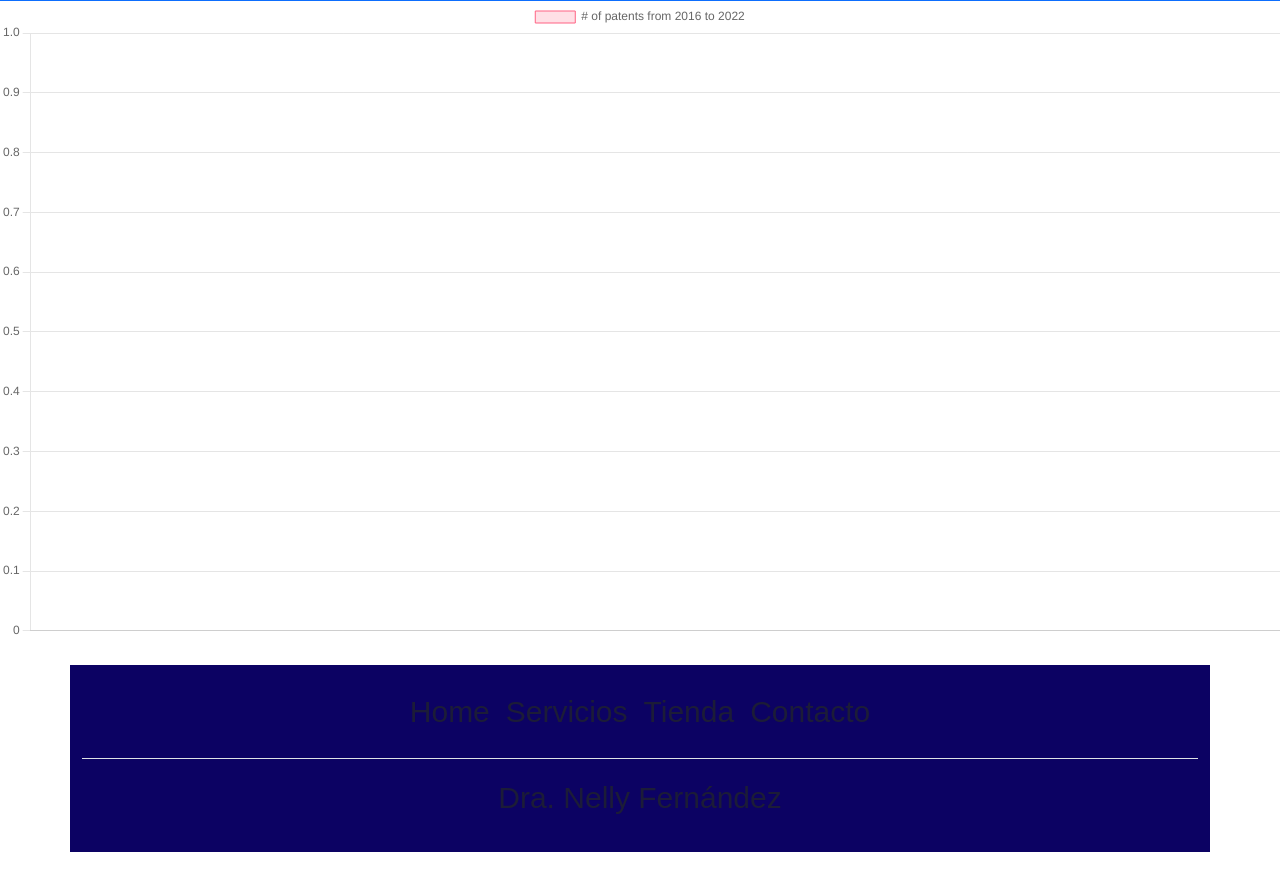
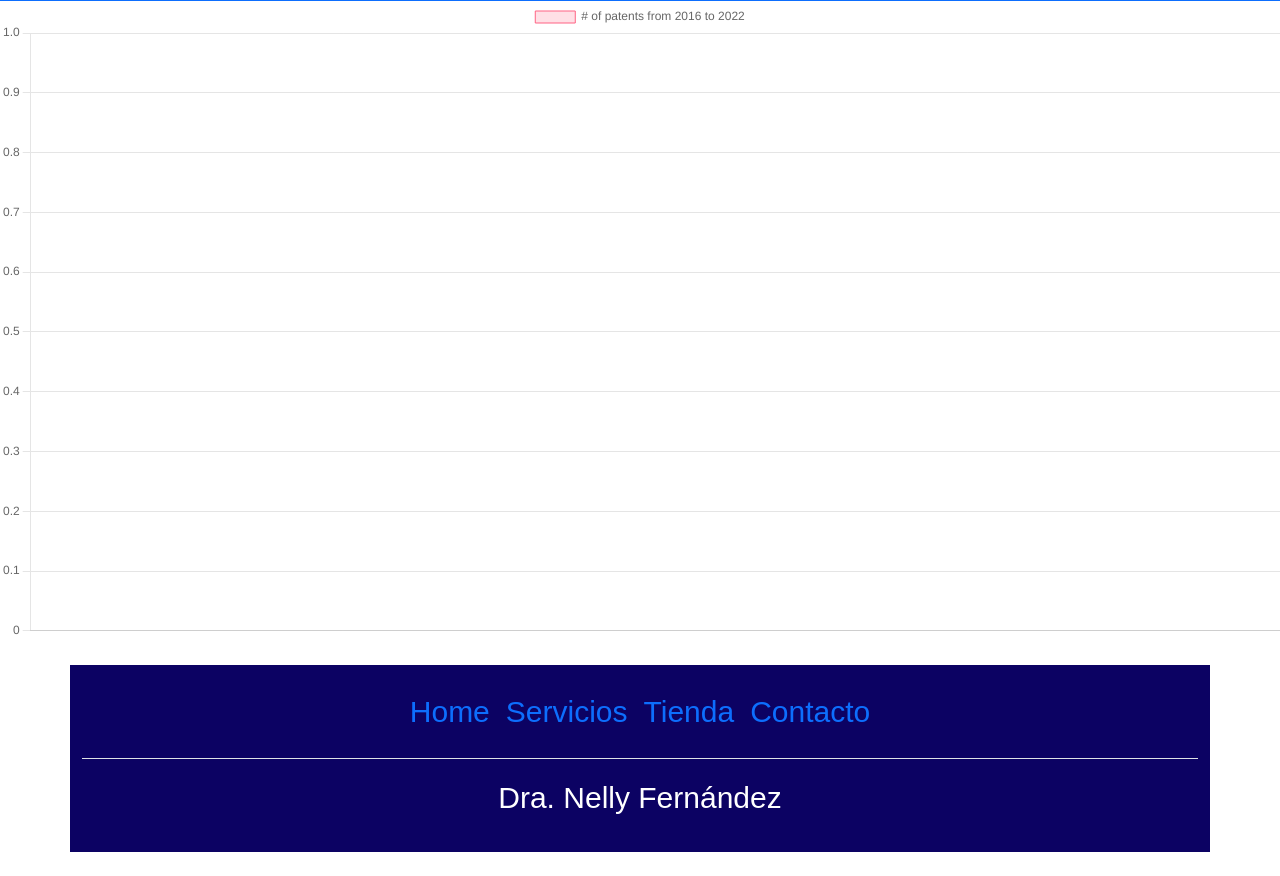
Before and after one commit to DavidNieto15/dashboardApp, a plain HTML site: page index.html in a window 1280 px wide. Shown: the part 151-1027 px from the top of the page. Drawn offline with nearby package versions, Linux system fonts and the light colour scheme; no server answers.

Commit message:
Update index.html

```diff
--- a/index.html
+++ b/index.html
@@ -18,7 +18,7 @@
         <div class="container-fluid">
             <a class="navbar-brand" href="#"><img src="img/logo.png" alt="" width="120" height="80"
                     class="d-inline-block align-text-top">
-                <h3>Fernández & Asociados.</h3>
+                <h3 class="colortext">Fernández & Asociados.</h3>
             </a>
             <button class="navbar-toggler" type="button" data-bs-toggle="collapse" data-bs-target="#navbarNavDropdown"
                 aria-controls="navbarNavDropdown" aria-expanded="false" aria-label="Toggle navigation">
@@ -27,10 +27,10 @@
             <div class="collapse navbar-collapse" id="navbarNavDropdown">
                 <ul class="navbar-nav">
                     <li class="nav-item">
-                        <a class="nav-link active" aria-current="page" href="#">¿Quiénes somos?</a>
+                        <a class="nav-link active colortext" aria-current="page" href="#">¿Quiénes somos?</a>
                     </li>
                     <li class="nav-item">
-                        <a class="nav-link" href="#">Servicios</a>
+                        <a class="nav-link colortext" href="#">Servicios</a>
                     </li>
                     <li class="nav-item">
                         <a class="nav-link" href="#">Tienda</a>
@@ -53,12 +53,12 @@
     <div class="container footer">
         <footer class="py-3 my-4">
             <ul class="nav justify-content-center border-bottom pb-3 mb-3">
-                <li class="nav-item"><a href="#" class="nav-link px-2 text-muted">Home</a></li>
-                <li class="nav-item"><a href="#" class="nav-link px-2 text-muted">Servicios</a></li>
-                <li class="nav-item"><a href="#" class="nav-link px-2 text-muted">Tienda</a></li>
-                <li class="nav-item"><a href="#" class="nav-link px-2 text-muted">Contacto</a></li>
+                <li class="nav-item"><a href="#" class="nav-link px-2 colortext">Home</a></li>
+                <li class="nav-item"><a href="#" class="nav-link px-2 colortext">Servicios</a></li>
+                <li class="nav-item"><a href="#" class="nav-link px-2 colortext">Tienda</a></li>
+                <li class="nav-item"><a href="#" class="nav-link px-2 colortext">Contacto</a></li>
             </ul>
-            <p class="text-center text-muted">Dra. Nelly Fernández</p>
+            <p class="text-center colortext">Dra. Nelly Fernández</p>
         </footer>
     </div>
     </div>
```
